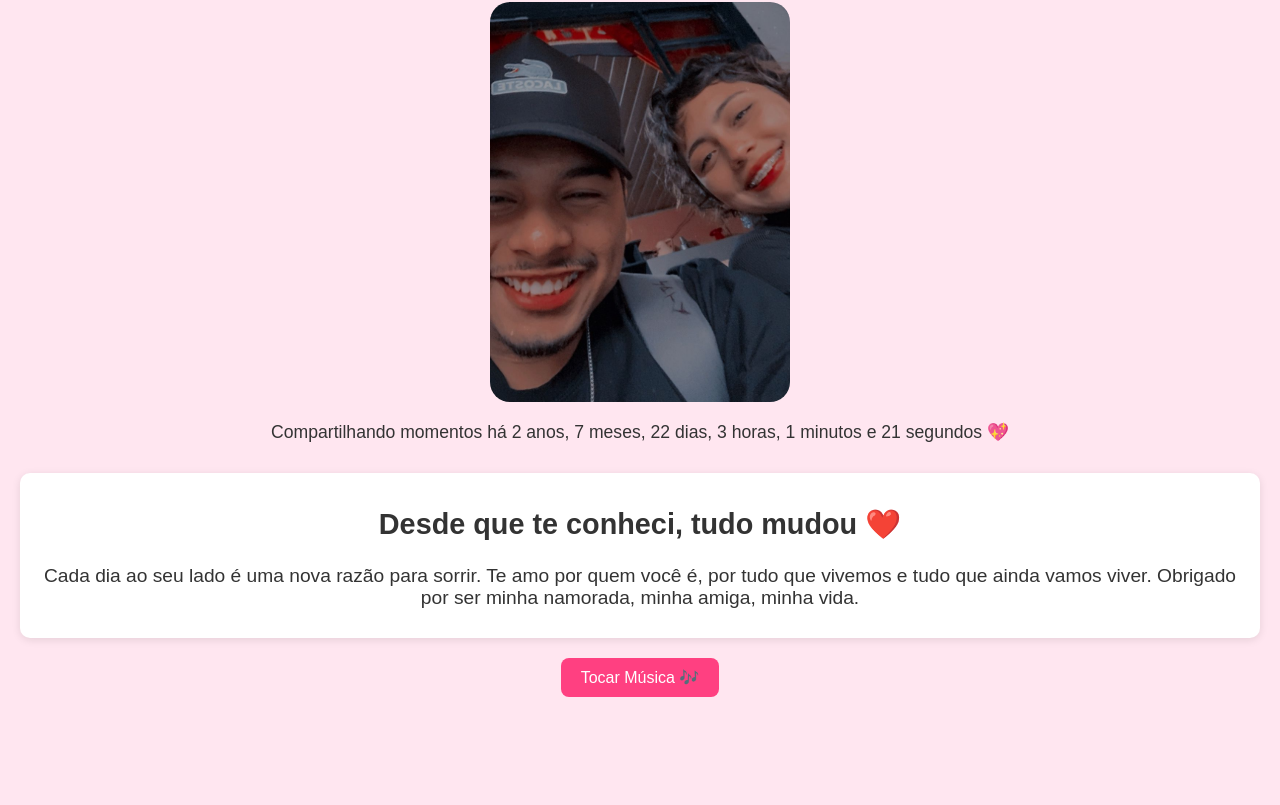
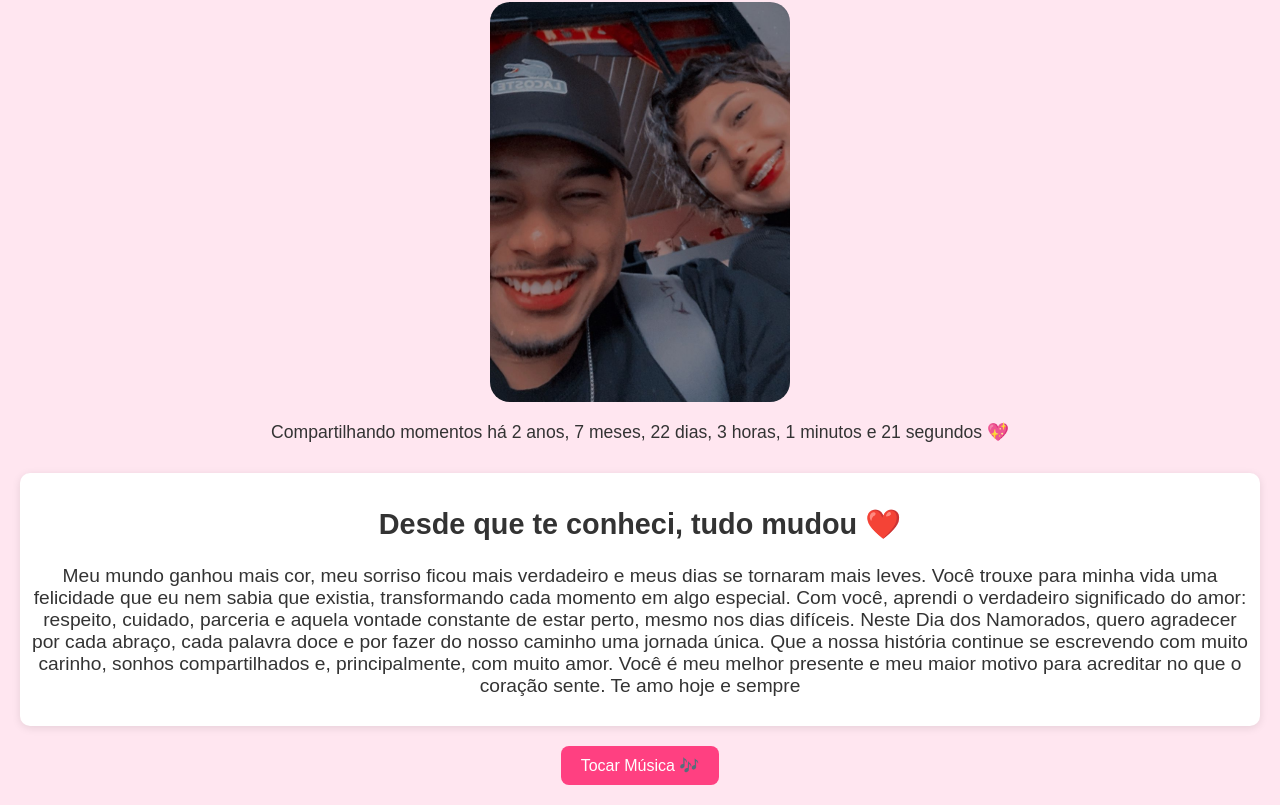
Before and after one commit to gabrielsouza78/site-para-minha-vida, a plain HTML site: page index.html in a window 1280 px wide. Both pictures are taken after a click on the button "Surpresa!". Shown: the part 97-902 px from the top of the page. Before the commit the page ends 814 px from the top, so only its background shows below. Drawn offline with Linux system fonts and the light colour scheme.

Commit message:
Update index.html

```diff
--- a/index.html
+++ b/index.html
@@ -19,15 +19,19 @@
     </div>
 
     <div class="tempo" id="tempoNamoro">
-      Compartilhando momentos há...
+      ❤️ Compartilhando momentos há...
     </div>
 
     <div class="mensagem">
       <h2>Desde que te conheci, tudo mudou ❤️</h2>
       <p>
-        Cada dia ao seu lado é uma nova razão para sorrir.
-        Te amo por quem você é, por tudo que vivemos e tudo que ainda vamos viver.
-        Obrigado por ser minha namorada, minha amiga, minha vida.
+      Meu mundo ganhou mais cor, meu sorriso ficou mais verdadeiro e meus dias se tornaram mais leves.
+       Você trouxe para minha vida uma felicidade que eu nem sabia que existia, transformando cada momento em algo especial.
+        Com você, aprendi o verdadeiro significado do amor: respeito, cuidado, parceria e aquela vontade constante de estar perto, mesmo nos dias difíceis.
+      Neste Dia dos Namorados, quero agradecer por cada abraço, cada palavra doce e por fazer do nosso caminho uma jornada única.
+       Que a nossa história continue se escrevendo com muito carinho, sonhos compartilhados e, principalmente, com muito amor.
+        Você é meu melhor presente e meu maior motivo para acreditar no que o coração sente.
+      Te amo hoje e sempre
       </p>
     </div>
 
```
